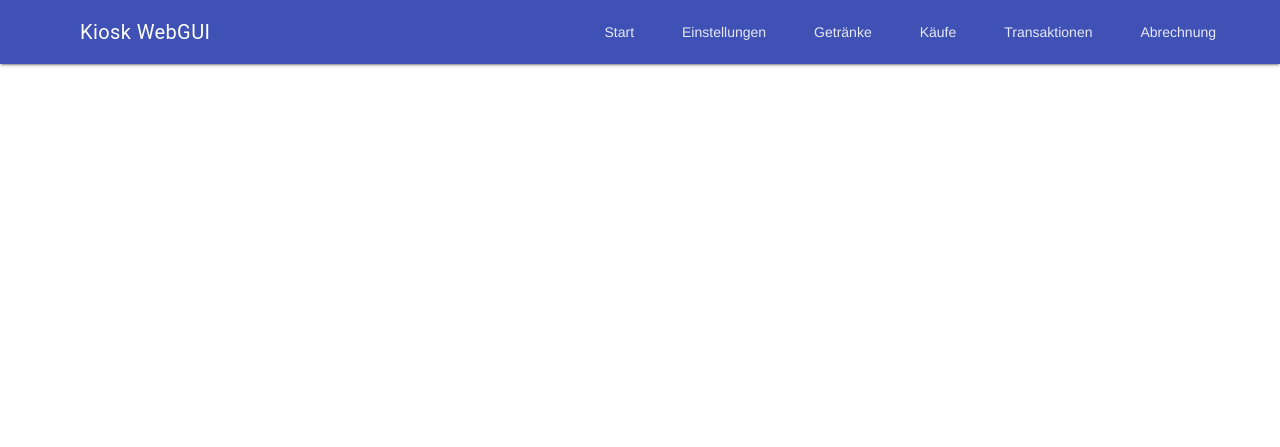
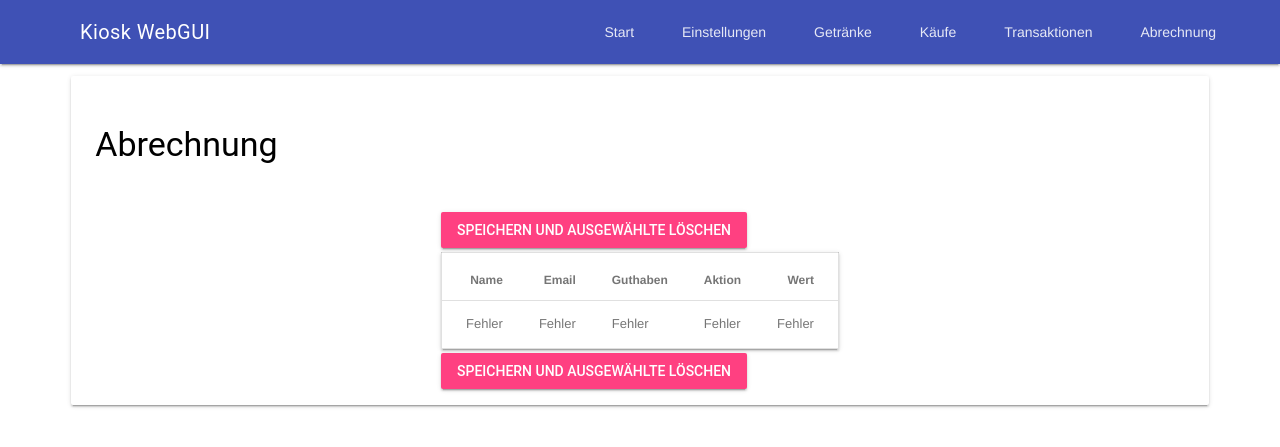
Before and after one commit to SilvanKohler/kiosk, a Flask app: page /billing in a window 1280 px wide. Shown: the top 447 px of the page. Run offline with Flask 2, Linux system fonts and the light colour scheme; data that the repository does not hold is empty; parts of the project's set-up code (start-up, migrations or seed data) failed here and were passed over.

Commit message:
billing and transactions

```diff
--- a/src/server/templates/billing.html
+++ b/src/server/templates/billing.html
@@ -3,4 +3,76 @@
 <title>{% block title %}Kiosk WebGUI - Abrechnung{% endblock %}</title>
 
 {% block content %}
+<div class="mdl-grid mdl-card-wide mdl-card mdl-shadow--2dp" style="width: 90%;">
+    <div class="mdl-layout-spacer"></div>
+    <div class="mdl-card__title" style="width: 100%;">
+        <h3>Abrechnung</h3>
+    </div>
+    <div class="mdl-layout-spacer"></div>
+    <div class="mdl-card__supporting-text mdl-grid">
+        <div class="mdl-layout-spacer"></div>
+        <form id="drinks" class="drinks-form" action="/drinks" onsubmit="loading()">
+            <!-- Accent-colored raised button -->
+            <input class="mdl-button mdl-js-button mdl-button--raised mdl-button--accent" type="submit"
+                value="Speichern und ausgewählte löschen" style="margin-bottom: 1%" />
+            <table class="mdl-data-table mdl-shadow--2dp">
+                <thead>
+                    <tr>
+                        <th>Name</th>
+                        <th>Email</th>
+                        <th>Guthaben</th>
+                        <th>Aktion</th>
+                        <th>Wert</th>
+                    </tr>
+                </thead>
+                <tbody>
+                    {% if users: %}
+                    {% for user in users.items() %}
+                    <tr>
+                        <td class="mdl-data-table__cell--non-numeric">{{ user[1]['firstname'] }} {{ user[1]['lastname']
+                            }}</td>
+                        <td class="mdl-data-table__cell--non-numeric">{{ user[1]['email'] }}</td>
+                        <td class="mdl-data-table__cell--non-numeric">{{ user[1]['balance'] }}</td>
+                        <td class="mdl-data-table__cell--non-numeric">
+                            <div class="mdl-textfield mdl-js-textfield mdl-textfield--floating-label">
+                                <select class="mdl-textfield__input" id="action-{{ user[0] }}"
+                                    name="action-{{ user[0] }}">
+                                    <option>Keine</option>
+                                    <option value="85">85</option>
+                                    <option value="87">87</option>
+                                    <option value="89">89</option>
+                                    <option value="91">91</option>
+                                    <option value="diesel">Diesel</option>
+                                </select>
+                                <label class="mdl-textfield__label" for="action-{{ user[0] }}">Aktion</label>
+                            </div>
+                        </td>
+                        <td>
+                            <div class="mdl-textfield mdl-js-textfield">
+                                <input class="mdl-textfield__input" type="text" pattern="-?[0-9]*(\.[0-9]+)?"
+                                    name="price-new" id="price-new">
+                                <label class="mdl-textfield__label" for="price-new">0</label>
+                                <span class="mdl-textfield__error">Eingabe ist keine Zahl!</span>
+                            </div>
+                        </td>
+                    </tr>
+                    {% endfor %}
+                    {% else %}
+                    <tr>
+                        <td class="mdl-data-table__cell--non-numeric">Fehler</td>
+                        <td class="mdl-data-table__cell--non-numeric">Fehler</td>
+                        <td class="mdl-data-table__cell--non-numeric">Fehler</td>
+                        <td class="mdl-data-table__cell--non-numeric">Fehler</td>
+                        <td class="mdl-data-table__cell--non-numeric">Fehler</td>
+                    </tr>
+                    {% endif %}
+                </tbody>
+            </table>
+            <!-- Accent-colored raised button -->
+            <input class="mdl-button mdl-js-button mdl-button--raised mdl-button--accent" type="submit"
+                value="Speichern und ausgewählte löschen" style="margin-top: 1%" />
+        </form>
+        <div class="mdl-layout-spacer"></div>
+    </div>
+</div>
 {% endblock %}
--- a/src/server/templates/transactions.html
+++ b/src/server/templates/transactions.html
@@ -5,7 +5,7 @@
 {% block content %}
 <div class="mdl-grid mdl-card-wide mdl-card mdl-shadow--2dp" style="width: 90%;">
     <div class="mdl-layout-spacer"></div>
-    <div class="mdl-card__title" style="width: 100%;"><h3>Käufe</h3></div>
+    <div class="mdl-card__title" style="width: 100%;"><h3>Transaktionen</h3></div>
     <div class="mdl-layout-spacer"></div>
     <div class="mdl-card__supporting-text mdl-grid">
         <div class="mdl-layout-spacer"></div>
@@ -47,7 +47,7 @@
                                     <td class="mdl-data-table__cell--non-numeric">{{ transaction[1]['datetime'] }}</td>
                                     <td class="mdl-data-table__cell--non-numeric">{{ users[transaction[1]['uid']]['firstname'] }} {{ users[transaction[1]['uid']]['lastname'] }}</td>
                                     <td class="mdl-data-table__cell--non-numeric">{{ transaction[1]['amount'] }}</td>
-                                    <td class="mdl-data-table__cell--non-numeric">{{ transaction[1]['method'] }}</td>
+                                    <td class="mdl-data-table__cell--non-numeric">{{ transaction[1]['reason'] }}</td>
                                 </tr>
                             {% endfor %}
                         {% else %}
--- a/src/server/web.py
+++ b/src/server/web.py
@@ -19,7 +19,7 @@
     'badge': ('bid', ('badgenumber', 'uid')),
     'drink': ('did', ('name', 'stock', 'price')),
     'purchase': ('pid', ('datetime', 'did', 'uid', 'amount')),
-    'transaction': ('tid', ('datetime', 'uid', 'amount')),
+    'transaction': ('tid', ('datetime', 'uid', 'amount', 'reason')),
     'mail': ('mid', ('datetime', 'uid', 'balance'))
 }
 
@@ -100,7 +100,7 @@
     #     else:
     #         for pid in deletions:
     #             data.revert_transaction(pid)
-        return redirect(f'/transactions?number_of_transactions={number_of_transactions}')
+    #     return redirect(f'/transactions?number_of_transactions={number_of_transactions}')
     return render_template('transactions.html', transactions=sorted(data.get_transactions().items(), key=lambda d: datetime.datetime.strptime(d[1]['datetime'], "%d-%m-%Y_%H:%M:%S").timestamp(), reverse=True),
                            number_of_transactions=number_of_transactions, list=list, users=data.get_users())
 
@@ -127,10 +127,26 @@
     return render_template('purchases.html', purchases=sorted(data.get_purchases().items(), key=lambda d: datetime.datetime.strptime(d[1]['datetime'], "%d-%m-%Y_%H:%M:%S").timestamp(), reverse=True),
                            number_of_purchases=number_of_purchases, list=list, users=data.get_users(), drinks=data.get_drinks())
 
-@app.route('/billing')
+@app.route('/billing', methods=['GET', 'POST'])
 def root_billing():
-    return render_template('billing.html')
-
+    # number_of_transactions = 10
+    # if request.args.get('number_of_transactions', None) is not None:
+    #     try:
+    #         number_of_transactions = int(request.args['number_of_transactions'])
+    #     except ValueError:
+    #         pass
+    # if any('select' in key for key in list(request.args.keys())):
+    #     deletions = []
+    #     for key, value in request.args.items():
+    #         if 'select-' in key:
+    #                 pid = key.replace('select-', '')
+    #                 if value == 'on':
+    #                     deletions.append(pid)
+    #     else:
+    #         for pid in deletions:
+    #             data.revert_transaction(pid)
+    #     return redirect(f'/transactions?number_of_transactions={number_of_transactions}')
+    return render_template('billing.html', list=list, users=data.get_users())
 
 ############### API #################
 
--- a/src/shared/api.py
+++ b/src/shared/api.py
@@ -15,6 +15,7 @@
         return requests.post(f'{self.url}/{table}/get', data=filters).json()
 
     def create(self, table, properties):
+        print(table, properties)
         return requests.post(f'{self.url}/{table}/create', data=properties).json()
 
     def edit(self, table, filters, properties):
--- a/src/shared/data.py
+++ b/src/shared/data.py
@@ -1,12 +1,17 @@
 import datetime
-
+import os
 from shared.api import API
 
 default_avatar = 'https://murwillumbahvet.com.au/wp-content/uploads/2019/08/profile-blank.png'
 
 # default_avatar = 'https://media.giphy.com/media/QuPrp3BI6cMe2lErCb/giphy.gif'
-
-api = API('192.168.137.1', 80, 'http')
+if os.name == 'nt':
+    host = '127.0.0.1'
+else:
+    host = '192.168.137.1'
+port = 80
+protocol = 'http'
+api = API(host, port, protocol)
 
 
 class User:
@@ -103,49 +108,53 @@
             'uid': self.uid,
             'amount': price
         })
-    def credit(self, amount, method='Unbekannt'):
-        date = datetime.datetime.now().strftime("%d-%m-%Y_%H:%M:%S")
-        api.create('transaction', {
-            'datetime': date,
-            'uid': self.uid,
-            'amount': amount,
-            'method': method
-        })
-        api.edit('user', {'uid': self.uid}, {
-            'balance': self.get_balance() + amount
-        })
+
 
 def register_user(firstname, lastname, email, badgenumber):
-    user = User(firstname=firstname, lastname=lastname, email=email, badgenumber=badgenumber)
+    user = User(firstname=firstname, lastname=lastname,
+                email=email, badgenumber=badgenumber)
     return user
+
 
 def login_user(badgenumber):
     user = User(badgenumber=badgenumber)
     return user
 
+
 def get_transactions():
     transactions = api.get('transaction', {})
     return dict(filter(lambda x: x[0] != 'success', transactions.items()))
+
 
 def get_purchases():
     purchases = api.get('purchase', {})
     return dict(filter(lambda x: x[0] != 'success', purchases.items()))
 
+
 def get_users():
     users = api.get('user', {})
     return dict(filter(lambda x: x[0] != 'success', users.items()))
+
 
 def get_badges():
     badges = api.get('badge', {})
     return dict(filter(lambda x: x[0] != 'success', badges.items()))
 
+
 def get_drinks():
     drinks = api.get('drink', {})
     return dict(filter(lambda x: x[0] != 'success', drinks.items()))
 
+
 def get_purchase(pid):
     purchase = api.get('purchase', {'pid': pid})
     return purchase
+
+
+def get_transaction(tid):
+    transaction = api.get('transaction', {'tid': tid})
+    return transaction
+
 
 def add_drink(name, stock, price):
     api.create('drink', {
@@ -169,6 +178,7 @@
         'price': price
     })
 
+
 def create_drink(name, stock, price):
     api.create('drink', {
         'name': name,
@@ -176,21 +186,44 @@
         'price': price
     })
 
+
+def create_transaction(uid, amount, reason):
+    date = datetime.datetime.now().strftime("%d-%m-%Y_%H:%M:%S")
+
+    api.create('transaction', {
+        'datetime': date,
+        'uid': uid,
+        'amount': amount,
+        'reason': reason
+    })
+
+
 def delete_drink(did):
     api.delete('drink', {'did': did})
+
 
 def revert_purchase(pid):
     purchase = get_purchase(pid)[pid]
     user = User(uid=purchase['uid'])
-    user.credit(purchase['amount'])
+    create_transaction(purchase['uid'], purchase['amount'], 'Kauferstattung')
+    api.edit('user', {'uid': purchase['uid']}, {
+        'balance': user.get_balance() + purchase['amount']
+    })
     api.edit('drink', {'did': purchase['did']}, {
         'stock': get_drink(purchase['did'])[purchase['did']]['stock'] + 1
     })
     delete_purchase(pid)
 
 
+def revert_transaction(tid):
+    transaction = get_transaction(tid)
+    api.edit('user', {'uid': transaction['uid']}, {
+        'balance': user.get_balance() + purchase['amount']
+    })
+
 def delete_purchase(pid):
     api.delete('purchase', {'pid': pid})
+
 
 def user_exists(badgenumber):
     badge = api.get('badge', {
```
